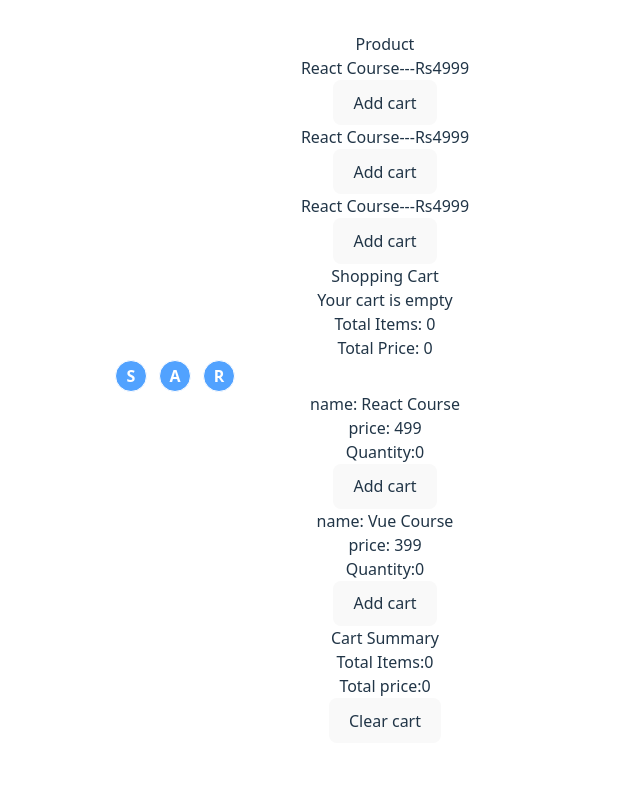
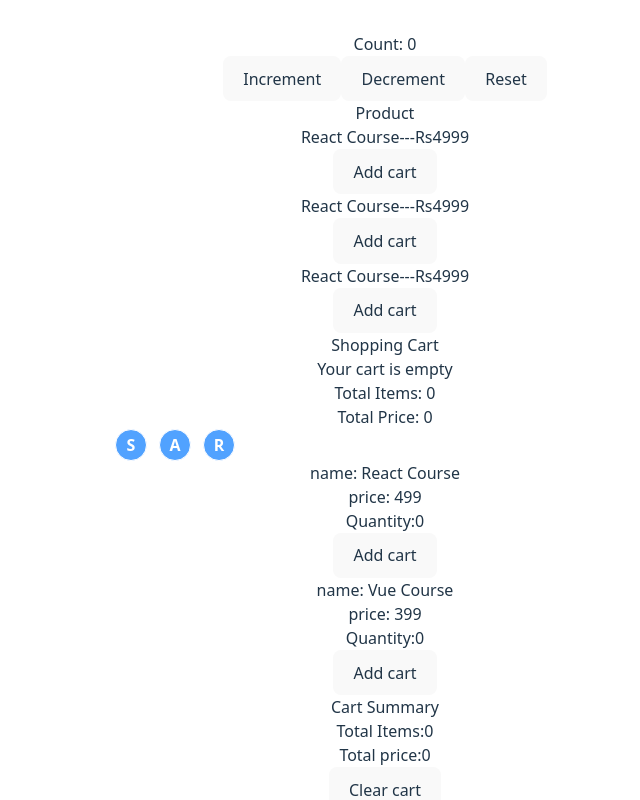
Before and after one commit to SoumitraMaity14/React, a React (Vite) app in the folder practice/: page / in a window 1280 px wide. Shown: the top 800 px of the page, without its empty margins (255-895 px from the left). Built offline with nearby package versions, Linux system fonts and the light colour scheme.

Commit message:
practice counter reducer completed

```diff
--- a/practice/src/App.tsx
+++ b/practice/src/App.tsx
@@ -3,6 +3,7 @@ import './App.css'
 import { DirectProps } from './components/props/DirectProps'
 import { RestProps } from './components/props/RestProps'
 import { SpreadProps } from './components/props/SpreadProps'
+import { PracticeCounterReducer } from './components/reducer/PracticeCounterReducer'
 import { ShoppingCartWithReducer } from './components/reducer/ShoppingCartWithReducer'
 import { FirstLetter } from './components/render/FirstLetter'
 import { RenderList } from './components/render/RenderList'
@@ -22,6 +23,7 @@ function App() {
 
   return (
     <>
+    <PracticeCounterReducer/>
     <ShoppingCartWithReducer/>
     <FirstLetter/>
     <SharingState/>
--- /dev/null
+++ b/practice/src/components/reducer/PracticeCounterReducer.tsx
@@ -0,0 +1,55 @@
+
+// import { useReducer } from "react"
+// const initialState=0
+
+// const counterReducer=(state:number, action:string)=>{
+//     switch(action){
+//         case "INCREMENT":
+//             return state + 1
+//         case "DECREMENT":
+//             return state - 1
+//         case "RESET":
+//             return initialState
+//         default:
+//             return state
+//     }
+// }
+// export const PracticeCounterReducer = () => {
+//     const [count, dispatch]=useReducer(counterReducer, initialState)
+//   return (
+//     <div>
+//         <h2>Count: {count}</h2>
+//         <button onClick={()=>dispatch( "INCREMENT")}>Increment</button>
+//         <button onClick={()=>dispatch( "DECREMENT")}>Decrement</button>
+//         <button onClick={()=>dispatch( "RESET")}>Reset</button>
+//     </div>
+//   )
+// }
+
+
+import { useReducer } from "react"
+const initialState=0
+
+const counterReducer=(state, action)=>{
+    switch(action.type){
+        case "INCREMENT":
+            return state + 1
+        case "DECREMENT":
+            return state - 1
+        case "RESET":
+            return initialState
+        default:
+            return state
+    }
+}
+export const PracticeCounterReducer = () => {
+    const [count, dispatch]=useReducer(counterReducer, initialState)
+  return (
+    <div>
+        <h2>Count: {count}</h2>
+        <button onClick={()=>dispatch({type: "INCREMENT"})}>Increment</button>
+        <button onClick={()=>dispatch({type: "DECREMENT"})}>Decrement</button>
+        <button onClick={()=>dispatch({type: "RESET"})}>Reset</button>
+    </div>
+  )
+}
--- a/practice/src/components/state/array/TodoList.tsx
+++ b/practice/src/components/state/array/TodoList.tsx
@@ -1,4 +1,4 @@
-import React, { useState } from 'react'
+import { useState } from 'react'
 interface TodoType{
     id:number,
     text: string,
```
